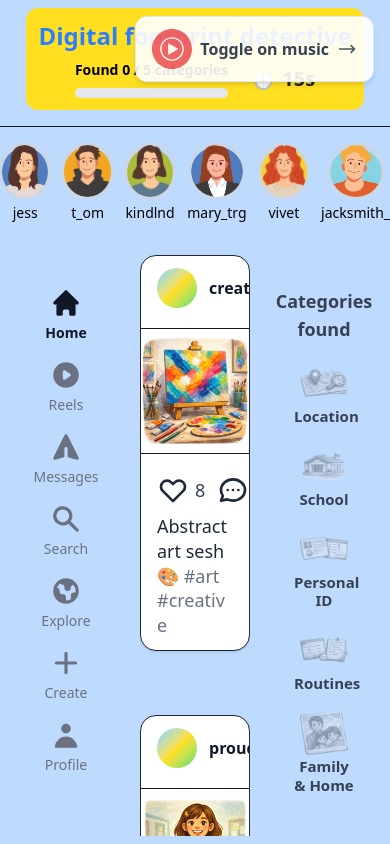
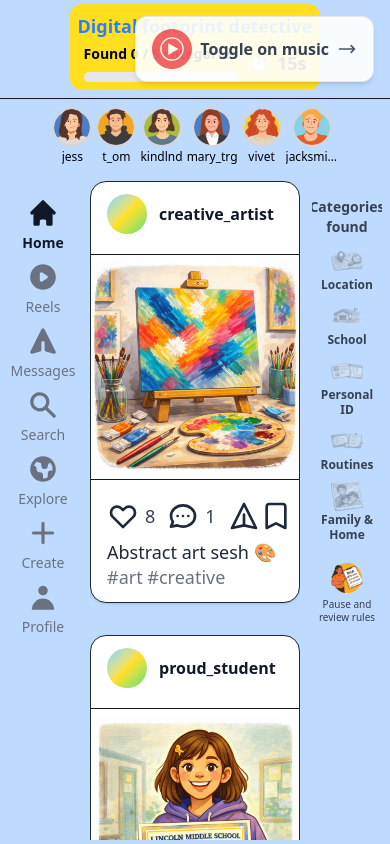
Before and after one commit to minmin1805/Digital-Footprint-Game, a React (Vite) app in the folder frontend/: page /game in a window 390 px wide. Built offline with nearby package versions, Linux system fonts and the light colour scheme; no server answers.

Commit message:
updated the instruction popup and fix smaller screen dimension

```diff
--- a/frontend/hooks/useScroll.js
+++ b/frontend/hooks/useScroll.js
@@ -40,10 +40,12 @@ function useScroll(viewportRef, feedInnerRef) {
         const postEl = children[currentPostIndex]
         const postTop = postEl.offsetTop
         const postHeight = postEl.offsetHeight
-        const postCenter = postTop + postHeight / 2
+        // Align post TOP with viewport top so head/username is visible on small screens
+        // (centering cut off top/bottom when viewport < post height)
+        const topPadding = 8
         targetScroll = Math.max(
           0,
-          Math.min(maxScroll, postCenter - viewportHeight / 2)
+          Math.min(maxScroll, postTop - topPadding)
         )
       }
 
--- a/frontend/src/components/FeedContainer.jsx
+++ b/frontend/src/components/FeedContainer.jsx
@@ -22,11 +22,11 @@ function FeedContainer() {
   return (
     <div
       ref={viewportRef}
-      className="w-full min-w-0 max-w-[480px] h-full min-h-0 overflow-hidden flex justify-center items-start mx-auto"
+      className="w-full min-w-0 max-w-[360px] sm:max-w-[420px] lg:max-w-[480px] h-full min-h-0 overflow-hidden flex justify-center items-start mx-auto"
     >
       <div
         ref={feedInnerRef}
-        className="flex flex-col items-center gap-16 py-4 w-full max-w-[480px] shrink-0"
+        className="flex flex-col items-center gap-8 sm:gap-16 py-2 sm:py-4 w-full max-w-[360px] sm:max-w-[420px] lg:max-w-[480px] shrink-0"
         style={{ transform: `translateY(-${scrollPosition}px)` }}
       >
         {posts.map((post) => (
--- a/frontend/src/components/FriendSection.jsx
+++ b/frontend/src/components/FriendSection.jsx
@@ -43,12 +43,12 @@ function FriendSection() {
         }
     ]
   return (
-    <div className='flex items-center justify-between gap-3'>
+    <div className='flex items-center justify-between gap-1 sm:gap-3'>
         {friendsInfo.map((eachFriend) => {
             return (
-                <div key={eachFriend.id} className='flex flex-col items-center justify-center gap-1'>
-                    <img src={eachFriend.image} alt={eachFriend.name} className='w-14 h-14 rounded-full border-2 border-gray-300 shrink-0' />
-                    <p className='text-sm'>{eachFriend.name}</p>
+                <div key={eachFriend.id} className='flex flex-col items-center justify-center gap-0.5 sm:gap-1'>
+                    <img src={eachFriend.image} alt={eachFriend.name} className='w-10 h-10 sm:w-14 sm:h-14 rounded-full border-2 border-gray-300 shrink-0' />
+                    <p className='text-xs sm:text-sm truncate max-w-[52px] sm:max-w-[64px]'>{eachFriend.name}</p>
                 </div>
             )
         })}
--- a/frontend/src/components/MenuBar.jsx
+++ b/frontend/src/components/MenuBar.jsx
@@ -62,7 +62,7 @@ function Icon({ name, active }) {
 
 export default function MenuBar() {
   return (
-    <aside className="flex flex-col gap-4 shrink-0 py-4 w-[100px] overflow-hidden">
+    <aside className="flex flex-col gap-2 sm:gap-4 shrink-0 py-2 sm:py-4 w-full max-w-[100px] overflow-visible">
       {navItems.map(({ id, label, icon, active }) => (
         <div
           key={id}
--- a/frontend/src/components/MessageBar.jsx
+++ b/frontend/src/components/MessageBar.jsx
@@ -25,10 +25,10 @@ export default function MessageBar() {
   }
 
   return (
-    <aside className="flex flex-col items-center shrink-0 py-4 gap-6 w-[100px] overflow-hidden">
+    <aside className="flex flex-col items-center shrink-0 py-2 sm:py-4 gap-3 sm:gap-6 w-full max-w-[100px] overflow-visible">
       {/* Category found indicator */}
-      <div className="flex flex-col gap-4">
-        <p className="text-lg font-bold text-gray-700 text-center">Categories found</p>
+      <div className="flex flex-col gap-2 sm:gap-4">
+        <p className="text-sm sm:text-lg font-bold text-gray-700 text-center">Categories found</p>
         {CATEGORIES.map(({ slug, title, image }) => {
           const isFound = categoriesFound.has(slug)
           return (
@@ -40,11 +40,11 @@ export default function MessageBar() {
               <img
                 src={image}
                 alt={title}
-                className={`w-12 h-12 object-contain shrink-0 transition-all duration-300 ${
+                className={`w-8 h-8 sm:w-12 sm:h-12 object-contain shrink-0 transition-all duration-300 ${
                   isFound ? 'opacity-100' : 'opacity-40 grayscale'
                 }`}
               />
-              <span className="text-[15px] font-bold text-gray-700 text-center leading-tight max-w-[60px]">
+              <span className="text-xs sm:text-[15px] font-bold text-gray-700 text-center leading-tight max-w-[60px]">
                 {title}
               </span>
             </div>
@@ -52,20 +52,20 @@ export default function MessageBar() {
         })}
       </div>
 
-      {/* Rules button */}
+      {/* Rules button - pause and review */}
       <button
         type="button"
         onClick={handleRulesClick}
-        className="flex flex-col items-center gap-2 hover:cursor-pointer bg-transparent border-none p-0 focus:outline-none focus:ring-2 focus:ring-amber-400 focus:ring-offset-2 rounded-lg mt-4"
+        className="flex flex-col items-center gap-1 sm:gap-2 hover:cursor-pointer bg-transparent border-none p-0 focus:outline-none focus:ring-2 focus:ring-amber-400 focus:ring-offset-2 rounded-lg mt-2 sm:mt-4 shrink-0"
         aria-label="Pause and review game rules"
       >
         <img
           src={instructionLogo}
           alt=""
-          className="w-12 h-12 object-contain shrink-0"
+          className="w-8 h-8 sm:w-12 sm:h-12 object-contain shrink-0"
         />
-        <p className="text-xs font-medium text-gray-700 text-center leading-tight max-w-[80px]">
-          Pause and review game&apos;s rules
+        <p className="text-[10px] sm:text-xs font-medium text-gray-700 text-center leading-tight max-w-[70px] sm:max-w-[80px]">
+          Pause and review rules
         </p>
       </button>
     </aside>
--- a/frontend/src/pages/GamePage.jsx
+++ b/frontend/src/pages/GamePage.jsx
@@ -167,42 +167,42 @@ function GamePage() {
   const categoriesFound = new Set(foundItems.map((f) => f.category)).size
 
   return (
-    <div className="relative flex flex-col items-center h-screen w-full max-w-[920px] mx-auto bg-blue-200 overflow-hidden">
+    <div className="relative flex flex-col items-center h-screen w-full max-w-[920px] mx-auto bg-blue-200 overflow-hidden min-h-0">
       {countdownActive && (
         <CountdownOverlay onComplete={handleCountdownComplete} />
       )}
-      {/* Banner + progress + post timer */}
-      <div className="flex flex-col items-center justify-center p-3 gap-2 bg-yellow-300 rounded-xl mt-2">
-        <h1 className="text-2xl font-bold text-center text-blue-500">Digital footprint detective</h1>
-        <div className="flex items-center gap-6">
+      {/* Banner + progress + post timer - compact on small screens */}
+      <div className="flex flex-col items-center justify-center p-2 sm:p-3 gap-1 sm:gap-2 bg-yellow-300 rounded-xl mt-1 sm:mt-2 shrink-0">
+        <h1 className="text-lg sm:text-2xl font-bold text-center text-blue-500">Digital footprint detective</h1>
+        <div className="flex items-center gap-3 sm:gap-6">
           <ProgressBar currentStep={categoriesFound} totalSteps={5} label="categories" />
           {!countdownActive && !currentPopup && (
             <div className="flex items-center gap-2 text-gray-800 font-bold">
-              <span className="text-lg">⏱</span>
-              <span className="text-xl tabular-nums">{postTimerSeconds}s</span>
+              <span className="text-base sm:text-lg">⏱</span>
+              <span className="text-lg sm:text-xl tabular-nums">{postTimerSeconds}s</span>
             </div>
           )}
         </div>
       </div>
 
-      <div className="w-full h-px bg-gray-900 my-4" />
+      <div className="w-full h-px bg-gray-900 my-2 sm:my-4 shrink-0" />
 
-      {/* Friends */}
-      <div>
+      {/* Friends - compact on small screens */}
+      <div className="shrink-0 px-2">
         <FriendSection />
       </div>
 
-      {/* Main: fixed sidebar widths + gap prevents sticking; identical local + remote */}
-      <div className="grid grid-cols-[100px_1fr_100px] items-stretch w-full flex-1 min-h-0 px-4 py-2 mt-2 gap-6">
-        <div className="flex justify-center items-start pt-8 overflow-hidden min-w-0">
+      {/* Main: responsive sidebar widths, allow scroll on sidebars for small screens */}
+      <div className="grid grid-cols-[70px_1fr_70px] sm:grid-cols-[90px_1fr_90px] lg:grid-cols-[100px_1fr_100px] items-stretch w-full flex-1 min-h-0 px-2 sm:px-4 py-1 sm:py-2 mt-1 sm:mt-2 gap-3 sm:gap-6 overflow-hidden">
+        <div className="flex justify-center items-start pt-4 sm:pt-8 overflow-y-auto overflow-x-hidden min-w-0">
           <MenuBar />
         </div>
 
-        <div className="flex justify-center items-stretch overflow-hidden min-w-0">
+        <div className="flex justify-center items-stretch overflow-hidden min-w-0 min-h-0">
           <FeedContainer />
         </div>
 
-        <div className="flex justify-center items-start pt-8 overflow-hidden min-w-0">
+        <div className="flex justify-center items-start pt-4 sm:pt-8 overflow-y-auto overflow-x-hidden min-w-0">
           <MessageBar />
         </div>
       </div>
--- a/frontend/src/pages/InstructionPage.jsx
+++ b/frontend/src/pages/InstructionPage.jsx
@@ -144,6 +144,12 @@ export default function InstructionPage() {
                   If you think a post is safe and has no privacy risks, click the <strong>like button</strong> (heart icon) to show you&apos;ve checked it. That&apos;s the correct way to mark a safe post!
                 </p>
               </div>
+              <div>
+                <p className="font-semibold text-gray-900 mb-1 text-lg">Pause button:</p>
+                <p className="text-gray-700 leading-relaxed text-lg">
+                  During the game, you&apos;ll see a <strong>rules icon</strong> on the right side with the text &quot;Pause and review game&apos;s rules.&quot; Click it anytime to pause the game and review the instructions. The timer stops while paused—helpful if you need a quick reminder of the 5 risk categories or how to play!
+                </p>
+              </div>
             </div>
           </div>
 
```
Also changed, not shown: frontend/src/components/InstructionPopup.jsx (+35 -5 lines).
